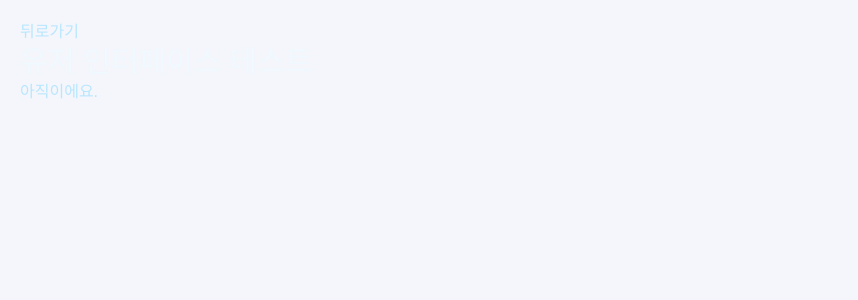
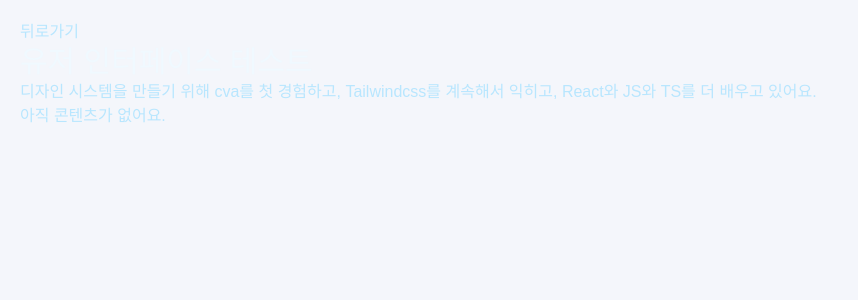
Before and after one commit to baboribo/moffu.me-front, a Next.js app: page /ui-test in a window 1280 px wide. Shown: the top 300 px of the page, without its empty margins (0-858 px from the left). Built offline with nearby package versions, Linux system fonts and the light colour scheme; a web font is replaced by a local one.

Commit message:
fix: 정확하게 알아볼 수 있도록 텍스트 내용 수정.

```diff
--- a/src/app/ui-test/page.tsx
+++ b/src/app/ui-test/page.tsx
@@ -8,7 +8,7 @@ export default function About() {
           유저 인터페이스 테스트
         </h1>
         <p className="text-base text-sky-200">
-          아직이에요.
+          디자인 시스템을 만들기 위해 cva를 첫 경험하고, Tailwindcss를 계속해서 익히고, React와 JS와 TS를 더 배우고 있어요.<br></br>아직 콘텐츠가 없어요.
         </p>
       </div>
     );
```
